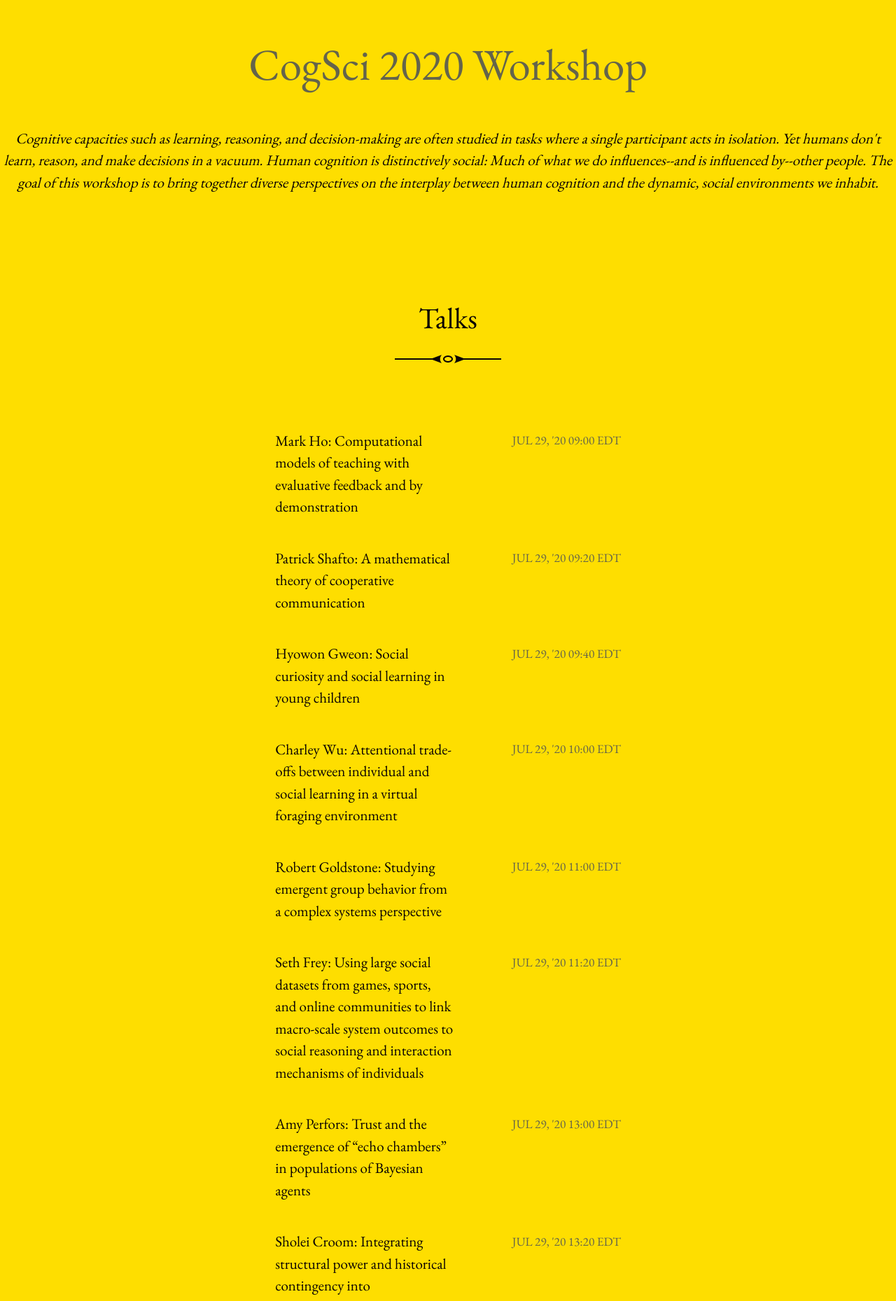
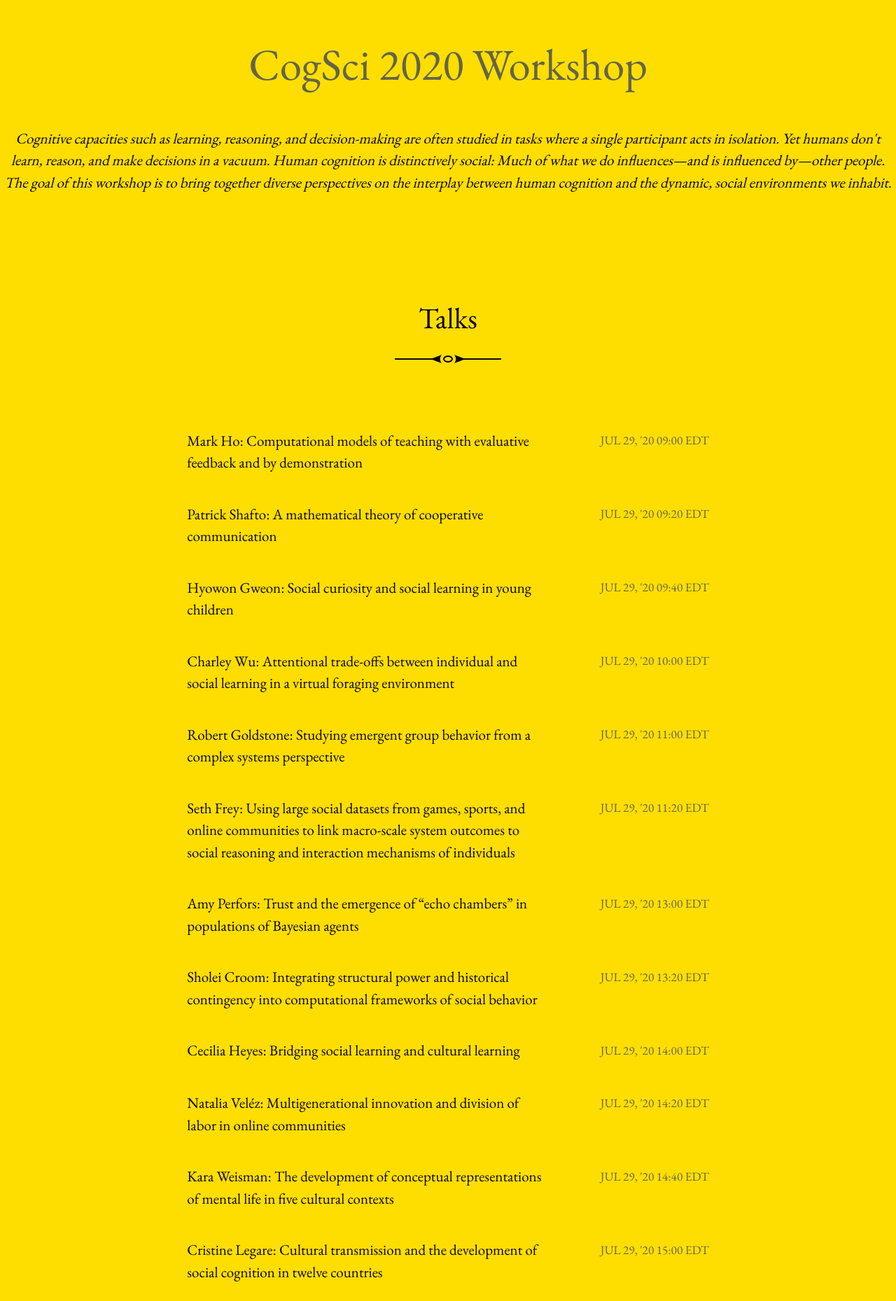
Before and after one commit to cognitioncollectivesandculture/cognitioncollectivesandculture.github.io, a Jekyll site: the page built from index.html, in a window 1280 px wide. Shown: the part 573-2432 px from the top of the page at 70% size. Built offline with Jekyll 4.4.1, drawn with Linux system fonts in a browser that asks for light colours; the list of posts is cut into pages by our own code.

Commit message:
reformatted home page

```diff
--- a/_layouts/home.html
+++ b/_layouts/home.html
@@ -20,7 +20,7 @@
       </h2>
     {% endif %}
 
-    <h5>Cognitive capacities such as learning, reasoning, and decision-making are often studied in tasks where a single participant acts in isolation. Yet humans don't learn, reason, and make decisions in a vacuum. Human cognition is distinctively social: Much of what we do influences--and is influenced by--other people. The goal of this workshop is to bring together diverse perspectives on the interplay between human cognition and the dynamic, social environments we inhabit. </h5>
+    <h5 style="max-width: 64em;">Cognitive capacities such as learning, reasoning, and decision-making are often studied in tasks where a single participant acts in isolation. Yet humans don't learn, reason, and make decisions in a vacuum. Human cognition is distinctively social: Much of what we do influences&#8212;and is influenced by&#8212;other people. The goal of this workshop is to bring together diverse perspectives on the interplay between human cognition and the dynamic, social environments we inhabit. </h5>
   </header>
 {% endif %}
 
--- a/_sass/_base.scss
+++ b/_sass/_base.scss
@@ -31,6 +31,7 @@
 }
 
 h5 {
+  max-width: 64em;
   font-size: 1em;
   font-style: italic;
   margin: 2em auto;
@@ -113,7 +114,7 @@
 }
 
 .home {
-  max-width: 24em;
+  max-width: 36em;
   margin: auto;
   padding: 4em 1em;
 }
```
